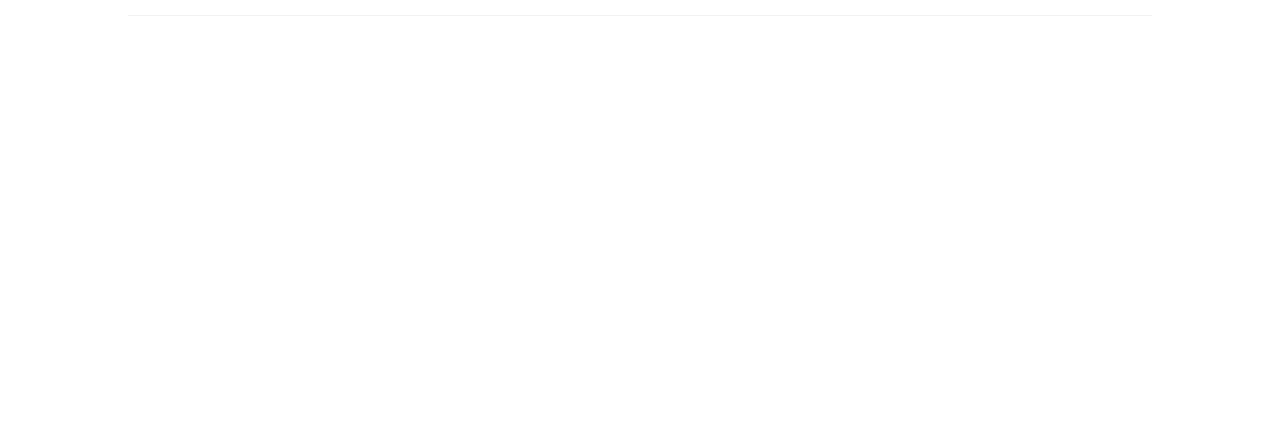
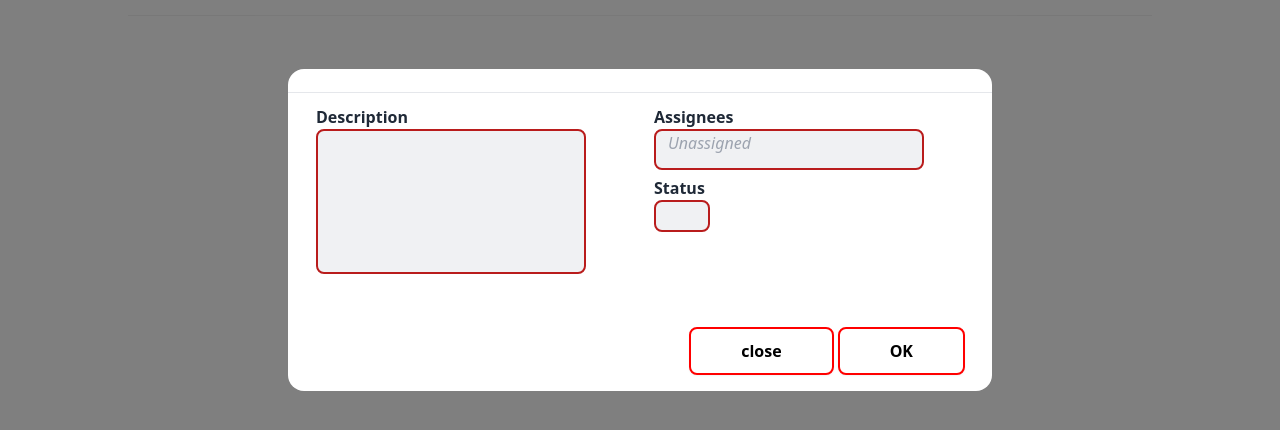
Before and after one commit to Tako-C/INT221-NW3-PROJECT-FRONTEND, a Vue app: page /task/add in a window 1280 px wide. Before the commit this address led to /task. Shown: the part 170-600 px from the top of the page. Built offline with nearby package versions, Linux system fonts and the light colour scheme; no server answers.

Commit message:
Fix:function

```diff
--- /dev/null
+++ b/src/components/taskAdd.vue
@@ -0,0 +1,222 @@
+<script setup>
+import { ref, onMounted } from "vue"
+import { getTask } from "../libs/fetchs.js"
+import { useRoute, useRouter } from "vue-router"
+
+let taskData = ref([])
+let createTimeInBrowserTimezone = ref(null)
+let updateTimeInBrowserTimezone = ref(null)
+let browserTimeZone = Intl.DateTimeFormat().resolvedOptions().timeZone
+let fetchHaveData = ref(false)
+const route = useRoute()
+const router = useRouter()
+
+const status = {
+    TO_DO: "To Do",
+    NO_STATUS: "No Status",
+    DONE: "Done",
+    DOING: "Doing",
+}
+//Option datetime
+const options = {
+    year: "numeric",
+    month: "2-digit",
+    day: "2-digit",
+    hour: "2-digit",
+    minute: "2-digit",
+    second: "2-digit",
+    hour12: false,
+}
+
+function convertToBrowserTimezone(utcTime) {
+    // สร้าง Date object จากเวลา UTC
+    let date = new Date(utcTime)
+    // แปลงเวลาให้เป็น timezone ของ browser
+    const browserTime = date.toLocaleString("en-AU", options)
+    return browserTime
+}
+
+async function fetchData() {
+    try {
+        taskData.value = await getTask(`tasks/${route.params.id}`)
+
+        // เรียกใช้งานฟังก์ชันในการแปลงเวลา
+        createTimeInBrowserTimezone = convertToBrowserTimezone(
+            taskData.value.createdOn
+        )
+        updateTimeInBrowserTimezone = convertToBrowserTimezone(
+            taskData.value.updatedOn
+        )
+        fetchHaveData.value = !fetchHaveData.value
+    } catch (error) {
+        router.push("/task")
+        window.onload = function () {
+            setTimeout(async function () {
+                window.alert("The requested task does not exist")
+            }, 100)
+        }
+    }
+}
+function closeModal() {
+    router.push("/task")
+    fetchHaveData.value = !fetchHaveData.value
+}
+//เรียกใช้function fetchdata
+// onMounted(fetchData)
+</script>
+<template>
+    <div
+
+        class="class name : itbkk-* fixed w-screen h-screen top-0 left-0 flex justify-center items-center"
+    >
+        <div
+            class="bg-black bg-opacity-50 w-screen h-screen"
+            @click="closeModal()"
+        ></div>
+        <div
+            class="fixed bg-white w-[55%] h-auto indicator flex flex-col rounded-2xl"
+        >
+            <h1 class="itbkk-title break-words w-[79%]">
+                {{ taskData.title }}
+            </h1>
+            <p class="border-b mt-2"></p>
+            <div class="flex mt-3 mb-20 ml-7">
+                <div class="w-1/2">
+                    <p class="font-bold">Description</p>
+                    <textarea
+                        v-if="taskData.description !== null"
+                        disabled
+                        class="itbkk-description border-2 border-red-700 w-[80%] h-[105%] resize-none bg-gray-400 bg-opacity-15 rounded-lg p-2 overflow-hidden hover:overflow-y-scroll"
+                        >{{ taskData.description }}</textarea
+                    >
+
+                    <textarea
+                        v-else
+                        disabled
+                        class="itbkk-description border-2 border-red-700 w-[80%] h-[105%] resize-none italic bg-gray-400 bg-opacity-15 rounded-lg"
+                        style="color: grey"
+                        >{{
+                            !taskData.description
+                                ? "No Description Provided"
+                                : taskData.assignees
+                        }}</textarea
+                    >
+                </div>
+                <div class="w-1/2">
+                    <div class="font-bold">Assignees</div>
+                    <textarea
+                        disabled
+                        class="itbkk-assignees border-2 border-red-700 w-[80%] h-[30%] resize-none bg-gray-400 bg-opacity-15 rounded-lg pl-3"
+                        :class="{ 'italic text-gray-400': !taskData.assignees }"
+                        type="text"
+                        >{{
+                            !taskData.assignees
+                                ? "Unassigned"
+                                : taskData.assignees
+                        }}</textarea
+                    >
+
+                    <div class="font-bold">Status</div>
+                    <p
+                        class="itbkk-status border-2 border-red-700 w-1/6 h-8 bg-gray-400 bg-opacity-15 rounded-lg pl-2 pr-2"
+                    >
+                            {{ status[taskData.status] }}
+                    </p>
+
+                    </div>
+                </div>
+            <div class="boxButton m-3">
+                <button
+                    type="submit"
+                    class="itbkk-button button buttonClose btn"
+                    @click="closeModal()"
+                >
+                    close
+                </button>
+
+                <button type="submit"class="itbkk-button button buttonClose btn"
+                 @click="closeModal()">
+                    OK
+                </button>
+            </div>
+        </div>
+    </div>
+</template>
+<style scoped>
+.boxButton {
+    display: flex;
+    justify-content: flex-end;
+    margin-top: auto;
+    margin-right: 25px;
+}
+.button {
+    margin-top: auto;
+    background-color: #04aa6d;
+    border: none;
+    color: white;
+    padding: 10px 50px;
+    text-align: center;
+    text-decoration: none;
+    display: inline-block;
+    font-size: 16px;
+    margin: 4px 2px;
+    transition-duration: 0.4s;
+    cursor: pointer;
+}
+
+.buttonClose {
+    background-color: white;
+    color: black;
+    border: 2px solid red;
+}
+.buttonClose:hover {
+    background-color: red;
+    color: white;
+}
+.buttonOK {
+    background-color: white;
+    color: black;
+    border: 2px solid #04aa6d;
+}
+.buttonOK:hover {
+    background-color: #04aa6d;
+    color: white;
+}
+
+.box {
+    margin-right: auto;
+}
+
+.modal-overlay {
+    position: absolute;
+    top: 0;
+    left: 0;
+    right: 0;
+    bottom: 0;
+    z-index: 98;
+    background-color: rgba(0, 0, 0, 0.3);
+}
+
+h1 {
+    color: #e91f1f;
+    font-size: 32px;
+    font-weight: 900;
+    margin-top: 15px;
+    margin-left: 25px;
+}
+
+.modal {
+    position: fixed;
+    top: 50%;
+    left: 50%;
+    transform: translate(-50%, -50%);
+    z-index: 99;
+
+    width: 100%;
+    max-width: 400px;
+    background-color: #fff;
+    border-radius: 16px;
+
+    padding: 25px;
+}
+</style>
```
Also changed, not shown: src/router/index.js (+6 -1 lines).
